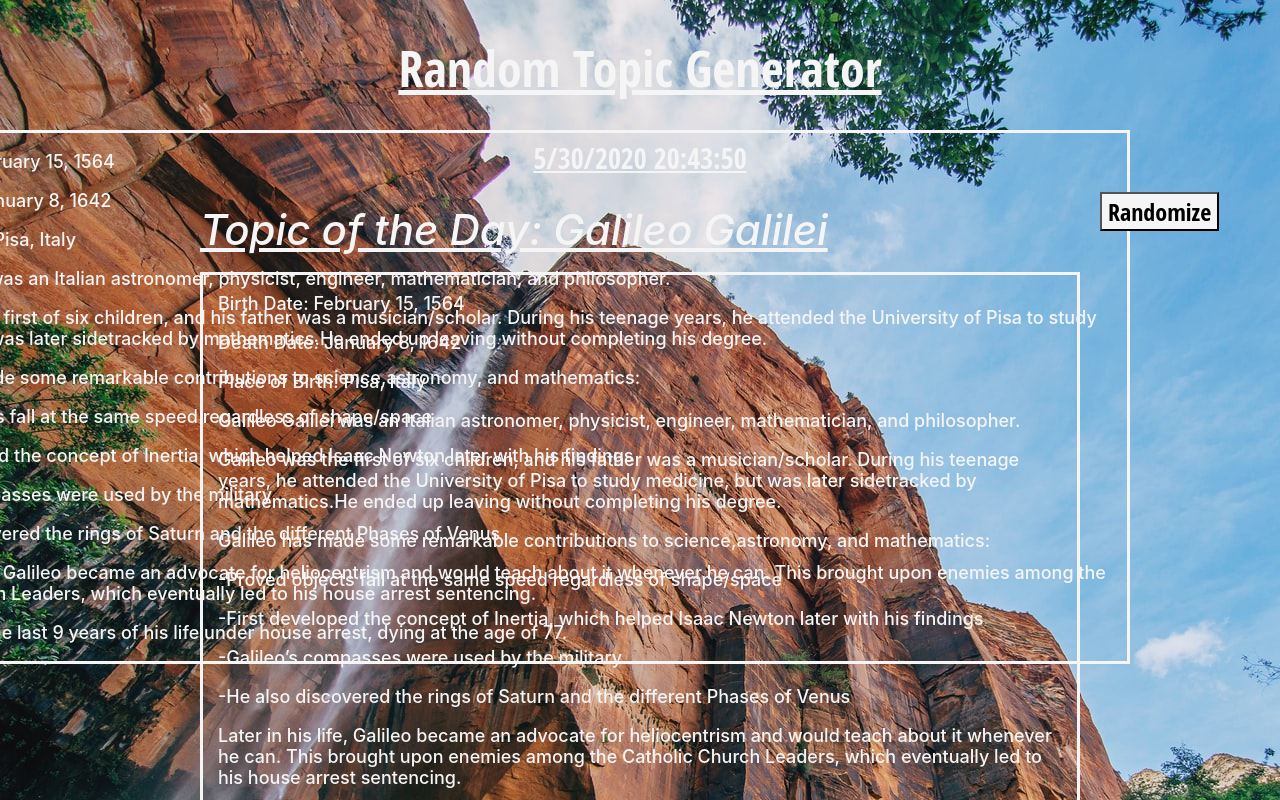
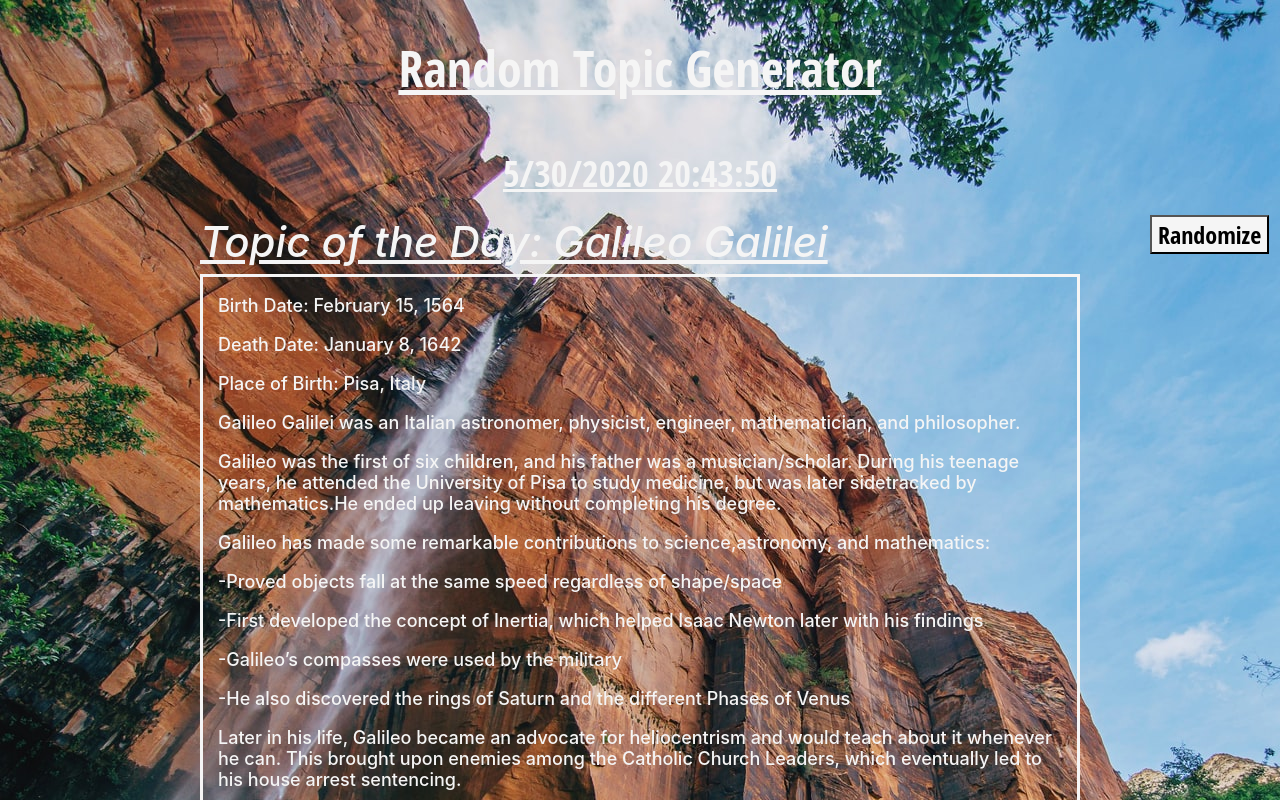
Before and after one commit to MoPatel30/Daily-Random-Topic-Generator-Website, a React (Create React App) app: page / in a window 1280 px wide. Shown: the top 800 px of the page. Built offline with nearby package versions, Linux system fonts and the light colour scheme.

Commit message:
random button changes

```diff
--- a/src/App.css
+++ b/src/App.css
@@ -47,7 +47,7 @@
 
 #date{
   font-family: "Open Sans Condensed";
-  font-size: 28px;
+  font-size: 36px;
   text-align: center;
   color: whitesmoke;
   font-weight: 800;
@@ -55,11 +55,11 @@
 
 #topic {
   border: 3px solid whitesmoke;
-  margin-top: -25px;
+  margin-top: -35px;
 }
 
 #topic-name {
-  margin-top: -15px;
+  margin-top: -30px;
 }
 
 .text-style{
--- a/src/App.jsx
+++ b/src/App.jsx
@@ -13,6 +13,7 @@ export class App extends React.Component{
     }
     componentDidMount() {
         var that = this;
+
         var date = new Date().getDate(); //Current Date
         var month = new Date().getMonth() + 1; //Current Month
         var year = new Date().getFullYear(); //Current Year
@@ -21,11 +22,24 @@ export class App extends React.Component{
         var min = new Date().getMinutes(); //Current Minutes
         var sec = new Date().getSeconds(); //Current Seconds
 
+        if (min < 10){
+            min = '0' + min
+        }
+
+        if (sec < 10){
+            sec = '0' + sec
+        }
+
+        if (hours < 10){
+            hours = '0' + hours
+        }
+
         that.setState({
-          //Setting the value of the date time
-          date:
+        //Setting the value of the date time
+        date:
             month + '/' + date + '/' + year + ' ' + hours + ':' + min + ':' + sec,
         });
+
       }
 
     render(){
--- a/src/randomizer.css
+++ b/src/randomizer.css
@@ -1,5 +1,5 @@
 .button-styling {
     position: relative;
-    top: -693px;
+    top: -683px;
     left: -150px;
 }
--- a/src/randomizer.jsx
+++ b/src/randomizer.jsx
@@ -2,6 +2,7 @@ import React from 'react';
 import './randomizer.css';
 import { Route, NavLink, HashRouter } from "react-router-dom";
 import {Topic} from './App';
+import { findRenderedComponentWithType } from 'react-dom/test-utils';
 
 export class Randomizer1 extends React.Component{
     render(){
@@ -18,15 +19,30 @@ export class Randomizer1 extends React.Component{
 export class Randomizer extends React.Component{
     constructor(){
       super()
-      this.state = { showMessage: true }
+      this.state = {
+          topic_of_the_day: ['Galileo', 'Newton', 'Da Vinci'],
+          topic : ''
+
+        }
 
     }
     operation(){
-      this.setState ({showMessage: !this.state.showMessage})
+      this.setState ({
+
+            topic: this.state.topic_of_the_day[Math.floor(Math.random() *
+                this.state.topic_of_the_day.length)]
+        })
     }
 
-
-    render() {
+    render(){
+        return(
+            <div>
+                <button onClick={()=>this.operation()} style = {{ backgroundColor: 'whitesmoke', position: 'absolute', top: '215px', left: '1150px', fontSize: '24px', fontFamily: 'Open Sans Condensed'}}>Randomize</button>
+                <h1 style = {{color: "white", fontSize: "32px", position: "absolute", left: "950px", top: "180px"}}>{this.state.topic}</h1>
+            </div>
+        )
+    }
+   /* render() {
       return (
         <div className = "button-styling">
 
@@ -48,5 +64,5 @@ export class Randomizer extends React.Component{
           </nav>
         </div>
       )
-    }
+    }*/
   }
```
